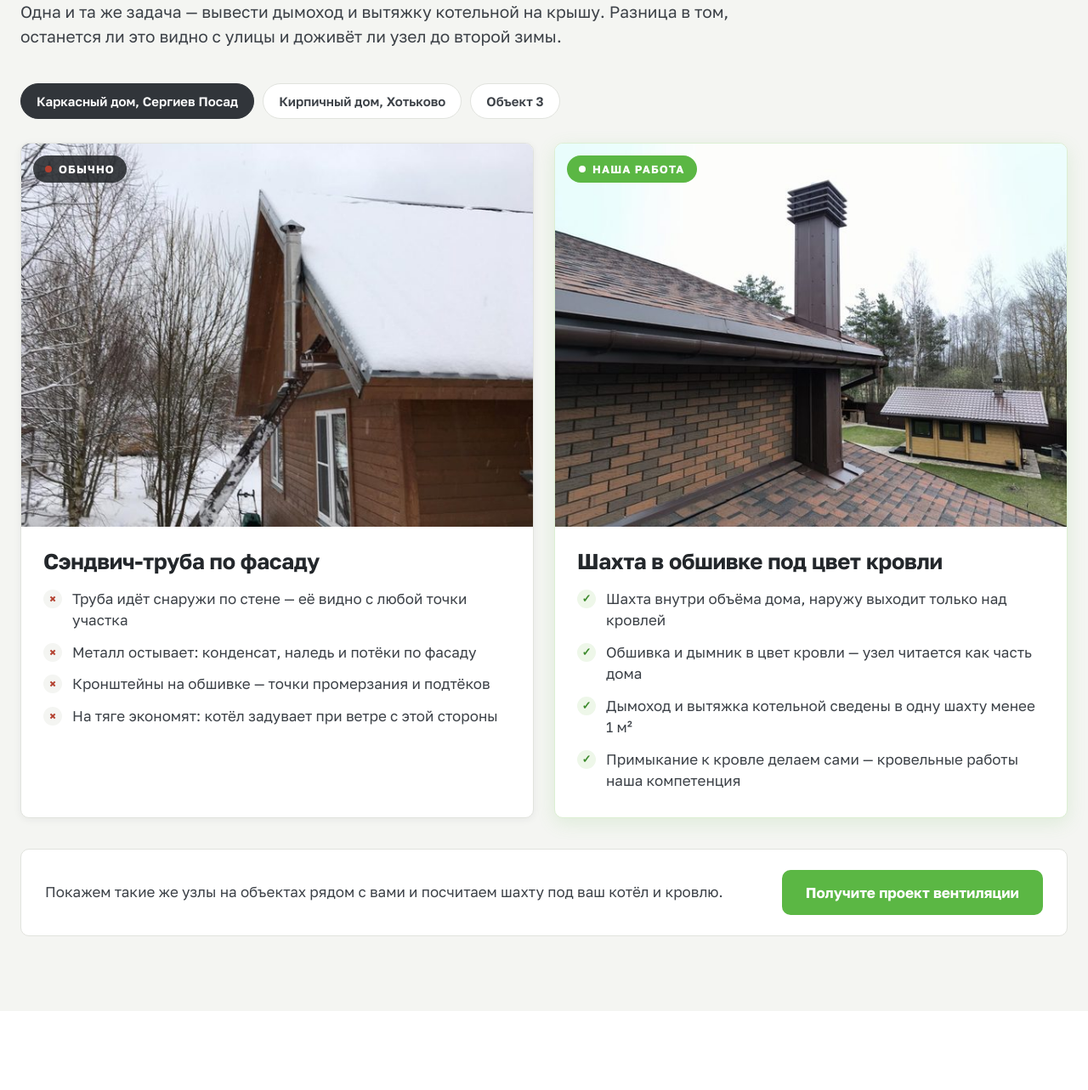
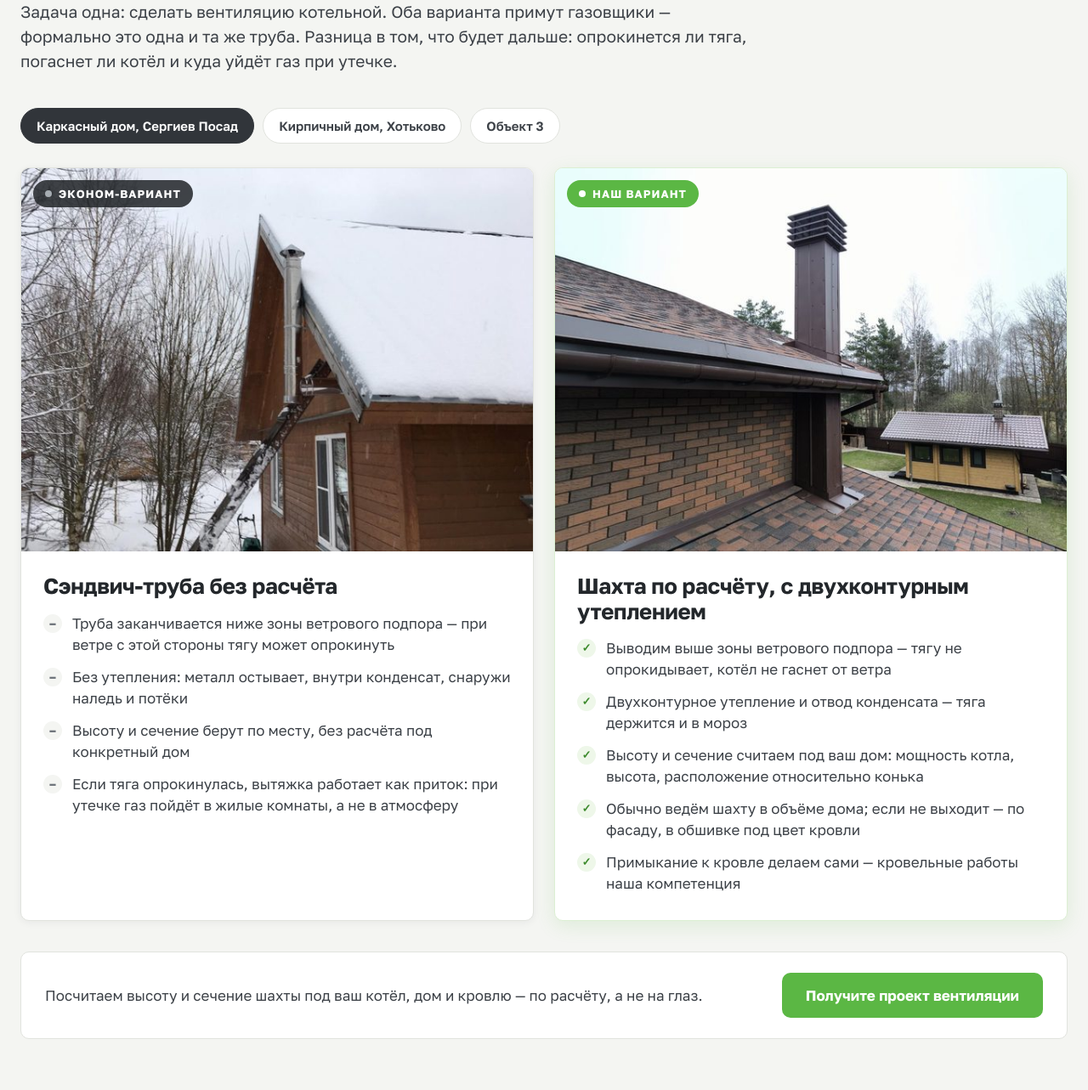
Before and after one commit to olegtovyshev1995-cell/ventshaty, a plain HTML site: page index.html in a window 1280 px wide. Shown: the part 184-1467 px from the top of the page at 85% size. Drawn offline with Linux system fonts and the light colour scheme.

Commit message:
Правки клиента: эконом-вариант вместо противопоставления «обычно — мы»
- заголовок и подзаголовок первой секции: задача — вентиляция котельной,
  оба варианта примут газовщики, разница в опрокидывании тяги
- бейджи «Обычно / Наша работа» → «Эконом-вариант / Наш вариант»,
  красные крестики заменены нейтральными маркерами
- расположение трубы убрано из отличий: наш вариант тоже может идти
  по фасаду; отличия — ветровой подпор, двухконтурное утепление, расчёт
- CTA: убрано обещание показать объекты рядом (нет базы с гео-метками)
- блок про газификацию: инспектор проверяет наличие, а не качество;
  в котельной не живут, переделки дороже монтажа
- подпись основателя: про то, что делаем, а не про «не умеем быстро»
- FAQ: «счёт за свет» → «счёт за электричество»

Co-Authored-By: Claude Opus 5 <noreply@anthropic.com>
Claude-Session: https://claude.ai/code/session_01Y1NbSH4omX8FqLbkbFshF7

```diff
--- a/assets/main.js
+++ b/assets/main.js
@@ -1,6 +1,6 @@
 /* ============================================================
    Вентшахты.рф — страница газификации
-   1. Переключение объектов в галерее «обычно / наша работа»
+   1. Переключение объектов в галерее «эконом-вариант / наш вариант»
    2. Открытие видео в модальном окне (когда ссылки заданы)
    Без JS страница остаётся читаемой: показан первый объект.
    ============================================================ */
@@ -20,7 +20,7 @@
         widths: [640, 960, 1080],
         width: 1080,
         height: 810,
-        alt: 'Сэндвич-дымоход, выведенный снаружи по фасаду деревянного дома'
+        alt: 'Неутеплённая сэндвич-труба на фасаде деревянного дома'
       },
       ours: {
         base: 'assets/img/gas-ours',
@@ -35,8 +35,8 @@
   ];
 
   var PLACEHOLDER_TEXT = {
-    usual: 'Фото «как делают обычно» для этого объекта',
-    ours: 'Фото «как делаем мы» для этого объекта'
+    usual: 'Фото эконом-варианта для этого объекта',
+    ours: 'Фото нашего варианта для этого объекта'
   };
 
   var tabs = Array.prototype.slice.call(document.querySelectorAll('.tab[data-object]'));
--- a/assets/styles.css
+++ b/assets/styles.css
@@ -305,12 +305,13 @@ a:hover { color: var(--green-600); text-decoration: underline; }
   text-transform: uppercase;
   pointer-events: none;
 }
-.media-badge--bad { background: rgba(35, 39, 43, 0.86); }
-.media-badge--good { background: var(--green-500); }
+/* Эконом — не «плохой» вариант, а более дешёвый: нейтральный графит без красного */
+.media-badge--econom { background: rgba(35, 39, 43, 0.86); }
+.media-badge--ours { background: var(--green-500); }
 
 .media-dot { width: 8px; height: 8px; border-radius: 50%; }
-.media-badge--bad .media-dot { background: var(--bad-600); }
-.media-badge--good .media-dot { background: #FFFFFF; }
+.media-badge--econom .media-dot { background: var(--ink-300); }
+.media-badge--ours .media-dot { background: #FFFFFF; }
 
 .compare-body {
   display: flex;
@@ -354,7 +355,7 @@ a:hover { color: var(--green-600); text-decoration: underline; }
   font-weight: 700;
   line-height: 1;
 }
-.mark-icon--bad { background: var(--paper-1); color: var(--bad-600); font-size: 14px; }
+.mark-icon--econom { background: var(--paper-1); color: var(--ink-500); font-size: 15px; }
 .mark-icon--good { background: var(--green-050); color: var(--green-700); font-size: 13px; }
 
 /* ------------------------------------------------------------
@@ -669,6 +670,7 @@ a:hover { color: var(--green-600); text-decoration: underline; }
   .split { gap: 40px 48px; }
   .video-head { align-items: flex-start; }
   .mosaic { min-height: 440px; }
+  .tab { padding: 12px 18px; }
   .phone { display: inline-flex; align-items: center; min-height: 44px; }
 }
 
--- a/index.html
+++ b/index.html
@@ -20,8 +20,8 @@
 
     <header class="block-head block-head--narrow">
       <span class="eyebrow-pill">Вентиляция газового котла</span>
-      <h2 class="h2">Как делают обычно — и как делаем мы</h2>
-      <p class="lead">Одна и та же задача — вывести дымоход и вытяжку котельной на крышу. Разница в том, останется ли это видно с улицы и доживёт ли узел до второй зимы.</p>
+      <h2 class="h2">Эконом-вариант и наш — в чём разница</h2>
+      <p class="lead">Задача одна: сделать вентиляцию котельной. Оба варианта примут газовщики — формально это одна и та же труба. Разница в том, что будет дальше: опрокинется ли тяга, погаснет ли котёл и куда уйдёт газ при утечке.</p>
     </header>
 
     <div class="tabs" role="tablist" aria-label="Объекты">
@@ -36,17 +36,17 @@
         <div class="compare-media" data-media="usual">
           <picture>
             <source type="image/jpeg" srcset="assets/img/gas-usual-640.jpg 640w, assets/img/gas-usual-960.jpg 960w, assets/img/gas-usual-1080.jpg 1080w" sizes="(max-width: 860px) 100vw, 600px">
-            <img src="assets/img/gas-usual-960.jpg" width="1080" height="810" loading="lazy" decoding="async" alt="Сэндвич-дымоход, выведенный снаружи по фасаду деревянного дома">
+            <img src="assets/img/gas-usual-960.jpg" width="1080" height="810" loading="lazy" decoding="async" alt="Неутеплённая сэндвич-труба на фасаде деревянного дома">
           </picture>
-          <span class="media-badge media-badge--bad"><span class="media-dot"></span>Обычно</span>
+          <span class="media-badge media-badge--econom"><span class="media-dot"></span>Эконом-вариант</span>
         </div>
         <div class="compare-body">
-          <h3 class="h3">Сэндвич-труба по фасаду</h3>
+          <h3 class="h3">Сэндвич-труба без расчёта</h3>
           <ul class="marks">
-            <li class="mark"><span class="mark-icon mark-icon--bad" aria-hidden="true">×</span><span>Труба идёт снаружи по стене — её видно с любой точки участка</span></li>
-            <li class="mark"><span class="mark-icon mark-icon--bad" aria-hidden="true">×</span><span>Металл остывает: конденсат, наледь и потёки по фасаду</span></li>
-            <li class="mark"><span class="mark-icon mark-icon--bad" aria-hidden="true">×</span><span>Кронштейны на обшивке — точки промерзания и подтёков</span></li>
-            <li class="mark"><span class="mark-icon mark-icon--bad" aria-hidden="true">×</span><span>На тяге экономят: котёл задувает при ветре с этой стороны</span></li>
+            <li class="mark"><span class="mark-icon mark-icon--econom" aria-hidden="true">–</span><span>Труба заканчивается ниже зоны ветрового подпора — при ветре с этой стороны тягу может опрокинуть</span></li>
+            <li class="mark"><span class="mark-icon mark-icon--econom" aria-hidden="true">–</span><span>Без утепления: металл остывает, внутри конденсат, снаружи наледь и потёки</span></li>
+            <li class="mark"><span class="mark-icon mark-icon--econom" aria-hidden="true">–</span><span>Высоту и сечение берут по месту, без расчёта под конкретный дом</span></li>
+            <li class="mark"><span class="mark-icon mark-icon--econom" aria-hidden="true">–</span><span>Если тяга опрокинулась, вытяжка работает как приток: при утечке газ пойдёт в жилые комнаты, а не в атмосферу</span></li>
           </ul>
         </div>
       </article>
@@ -57,14 +57,15 @@
             <source type="image/jpeg" srcset="assets/img/gas-ours-640.jpg 640w, assets/img/gas-ours-960.jpg 960w, assets/img/gas-ours-1440.jpg 1440w" sizes="(max-width: 860px) 100vw, 600px">
             <img src="assets/img/gas-ours-960.jpg" width="1440" height="1080" loading="lazy" decoding="async" alt="Вентшахта в фальцевой обшивке с дымником на кровле кирпичного дома">
           </picture>
-          <span class="media-badge media-badge--good"><span class="media-dot"></span>Наша работа</span>
+          <span class="media-badge media-badge--ours"><span class="media-dot"></span>Наш вариант</span>
         </div>
         <div class="compare-body">
-          <h3 class="h3">Шахта в обшивке под цвет кровли</h3>
+          <h3 class="h3">Шахта по расчёту, с двухконтурным утеплением</h3>
           <ul class="marks">
-            <li class="mark"><span class="mark-icon mark-icon--good" aria-hidden="true">✓</span><span>Шахта внутри объёма дома, наружу выходит только над кровлей</span></li>
-            <li class="mark"><span class="mark-icon mark-icon--good" aria-hidden="true">✓</span><span>Обшивка и дымник в цвет кровли — узел читается как часть дома</span></li>
-            <li class="mark"><span class="mark-icon mark-icon--good" aria-hidden="true">✓</span><span>Дымоход и вытяжка котельной сведены в одну шахту менее 1 м²</span></li>
+            <li class="mark"><span class="mark-icon mark-icon--good" aria-hidden="true">✓</span><span>Выводим выше зоны ветрового подпора — тягу не опрокидывает, котёл не гаснет от ветра</span></li>
+            <li class="mark"><span class="mark-icon mark-icon--good" aria-hidden="true">✓</span><span>Двухконтурное утепление и отвод конденсата — тяга держится и в мороз</span></li>
+            <li class="mark"><span class="mark-icon mark-icon--good" aria-hidden="true">✓</span><span>Высоту и сечение считаем под ваш дом: мощность котла, высота, расположение относительно конька</span></li>
+            <li class="mark"><span class="mark-icon mark-icon--good" aria-hidden="true">✓</span><span>Обычно ведём шахту в объёме дома; если не выходит — по фасаду, в обшивке под цвет кровли</span></li>
             <li class="mark"><span class="mark-icon mark-icon--good" aria-hidden="true">✓</span><span>Примыкание к кровле делаем сами — кровельные работы наша компетенция</span></li>
           </ul>
         </div>
@@ -73,7 +74,7 @@
     </div>
 
     <div class="cta-bar">
-      <p class="cta-bar-text">Покажем такие же узлы на объектах рядом с вами и посчитаем шахту под ваш котёл и кровлю.</p>
+      <p class="cta-bar-text">Посчитаем высоту и сечение шахты под ваш котёл, дом и кровлю — по расчёту, а не на глаз.</p>
       <a class="btn btn--primary" href="#zayavka">Получите проект вентиляции</a>
     </div>
 
@@ -86,10 +87,10 @@
      ============================================================ -->
 <section class="section">
   <div class="prose">
-    <h2 class="h2">Газификацию можно сдать — или сделать один раз на 20 лет</h2>
-    <p class="lead">Инспектор проверяет сечение канала и тягу. Сходится — акт подпишут, газ пустят. Труба по фасаду проверку не нарушает.</p>
-    <p class="lead">Дальше в этой котельной живёте вы: конденсат в трубе, наледь на обшивке, потёки по стене, котёл задувает при боковом ветре. Переделывать придётся по готовому фасаду.</p>
-    <p class="lead">Мы считаем шахту по СП 402.1325800.2018 и требованиям Мособлгаза, сводим дымоход и вытяжку в один объём и сами делаем примыкание к кровле. Возвращаться к узлу не придётся.</p>
+    <h2 class="h2">Вентиляцию под газ можно сдать — а можно забыть о ней на 20 лет</h2>
+    <p class="lead">Инспектор проверяет, что вентиляция есть. Качество он не проверяет: будет ли задувать котёл и не потянет ли газ в жилые комнаты — это видно только во время ЧП.</p>
+    <p class="lead">В котельной обычно не живут, поэтому проблему замечают не сразу. Дальше это ваша эксплуатация, а не зона инспектора: начнёт задувать котёл — придётся переделывать. Переделки всегда сложнее и дороже монтажа.</p>
+    <p class="lead">Мы считаем высоту и сечение шахты под ваш дом по СП 402.1325800.2018 и требованиям Мособлгаза, утепляем в два контура и сами делаем примыкание к кровле. Возвращаться к узлу не придётся.</p>
     <p class="hand">Решать вам — разницу вы видели выше</p>
   </div>
 </section>
@@ -153,7 +154,7 @@
         <p class="founder-title">Григорий Корноухов</p>
         <p class="caption">Основатель компании</p>
       </div>
-      <p class="hand founder-quote">Говорят, мы «заморачиваемся». Просто мы не умеем делать быстро и на глаз — работаем с жестью с 1993 года</p>
+      <p class="hand founder-quote">Говорят, мы «заморачиваемся». Просто мы делаем вентиляцию, которая годами работает и не создаёт проблем, — а не ту, что просто сдаётся газовщикам</p>
     </aside>
 
   </div>
@@ -318,7 +319,7 @@
           <span>Нужно ли электричество и обслуживание?</span>
           <span class="faq-plus" aria-hidden="true">+</span>
         </summary>
-        <div class="faq-answer">Нет. Это естественная вентиляция: без моторов, фильтров и электричества. Ломаться в ней нечего, счёт за свет не растёт.</div>
+        <div class="faq-answer">Нет. Это естественная вентиляция: без моторов, фильтров и электричества. Ломаться в ней нечего, счёт за электричество не растёт.</div>
       </details>
 
       <details class="faq-item">
```
